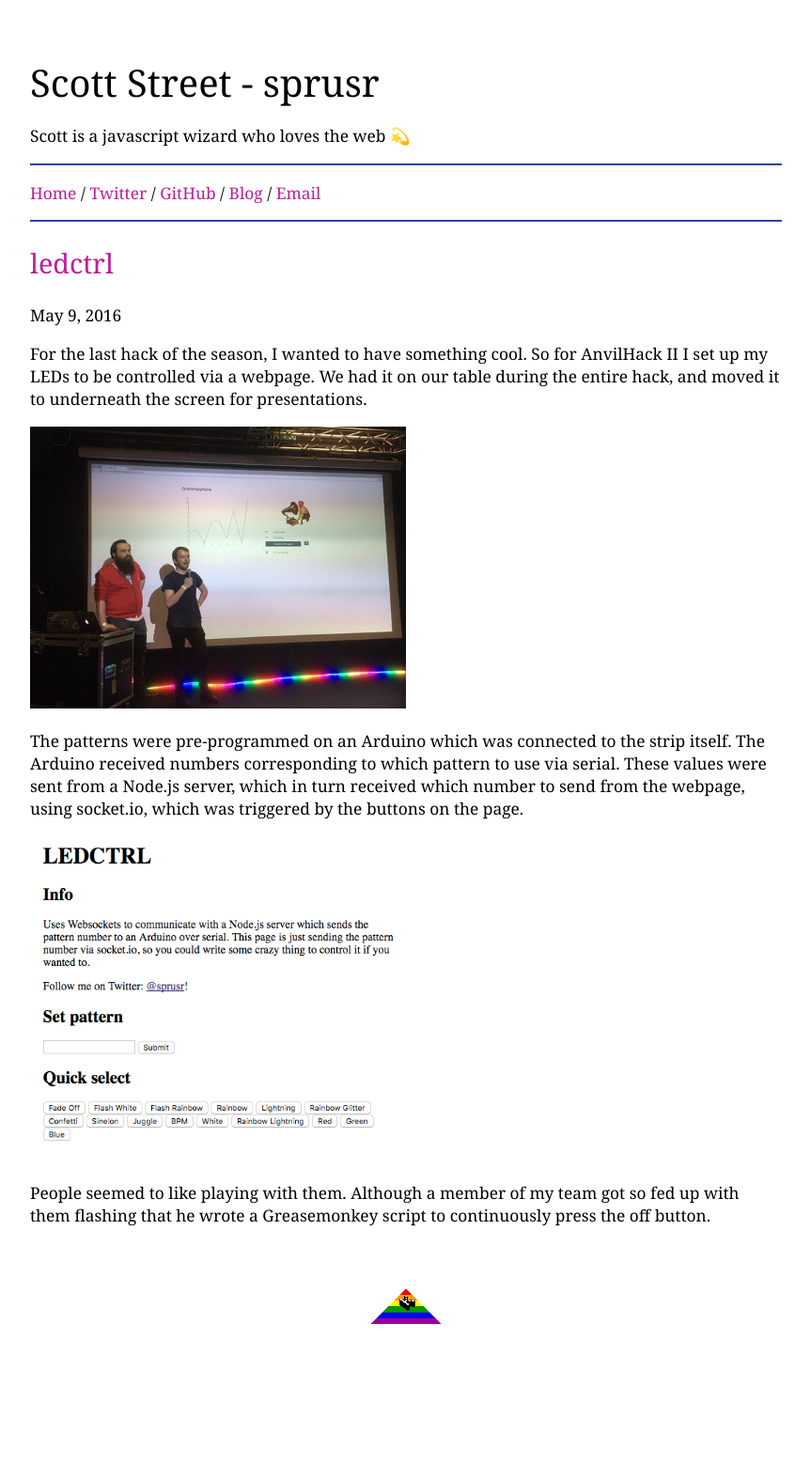
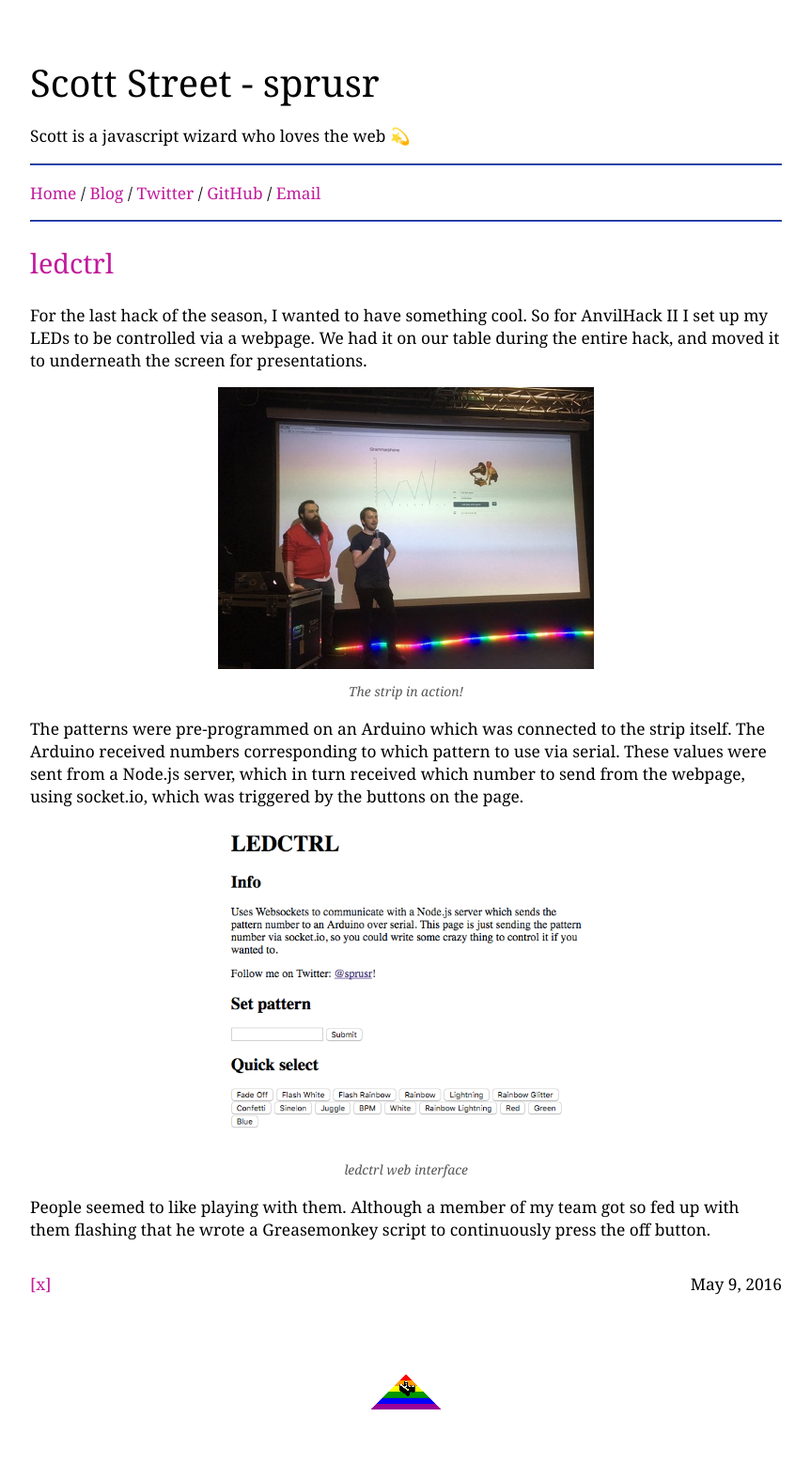
Before and after one commit to sprusr/sprusr.github.io, a Jekyll site: the page built from _posts/2016-05-09-ledctrl.md, in a window 1280 px wide. Shown: the whole page at 94% size, without its empty margins (208-1071 px from the left). Built offline with Jekyll 4.4.1, drawn with Linux system fonts in a browser that asks for light colours; before the commit the page ends 1483 px from its top, so only the background shows below that.

Commit message:
Clean up blog, add nicer styles

```diff
--- a/_config.yml
+++ b/_config.yml
@@ -6,15 +6,16 @@ author: "Scott Street"
 baseurl: ""
 url: "https://spru.sr"
 favicon: /img/favicon.ico
+permalink: pretty
 
 # Content
 links:
+  - title: Blog
+    url: /blog
   - title: Twitter
     url: https://twitter.com/sprusr
   - title: GitHub
     url: https://github.com/sprusr
-  - title: Blog
-    url: /blog
   - title: Email
     url: mailto:scott@spru.sr
 projects:
--- a/_layouts/post.html
+++ b/_layouts/post.html
@@ -1,15 +1,11 @@
 ---
 layout: default
 ---
-<article class="post" itemscope itemtype="http://schema.org/BlogPosting">
-
-  <header class="post-header">
-      <h2 class="post-title" itemprop="name headline"><a href="{{ page.url }}">{{ page.title }}</a></h2>
-    <p class="post-meta"><time datetime="{{ page.date | date_to_xmlschema }}" itemprop="datePublished">{{ page.date | date: "%b %-d, %Y" }}</time>{% if page.author %} • <span itemprop="author" itemscope itemtype="http://schema.org/Person"><span itemprop="name">{{ page.author }}</span></span>{% endif %}</p>
-  </header>
-
-  <div class="post-content" itemprop="articleBody">
-    {{ content }}
+<article class="post">
+  <h2><a href="{{ page.url }}">{{ page.title }}</a></h2>
+  {{ content }}
+  <div class="meta">
+    <p class="permalink"><a href="{{ page.url }}">[x]</a></p>
+    <p class="date">{{ page.date | date: "%b %-d, %Y" }}</p>
   </div>
-
 </article>
--- a/_posts/2016-05-09-ledctrl.md
+++ b/_posts/2016-05-09-ledctrl.md
@@ -1,17 +1,16 @@
 ---
 layout: post
 title: ledctrl
-category: blog
 ---
 
 For the last hack of the season, I wanted to have something cool. So for AnvilHack II I set up my LEDs to be controlled via a webpage. We had it on our table during the entire hack, and moved it to underneath the screen for presentations.
 
-{: .center}
 ![The strip in action!](/img/ledctrl-strip.jpg){:width="400px"}
+*The strip in action!*
 
 The patterns were pre-programmed on an Arduino which was connected to the strip itself. The Arduino received numbers corresponding to which pattern to use via serial. These values were sent from a Node.js server, which in turn received which number to send from the webpage, using socket.io, which was triggered by the buttons on the page.
 
-{: .center}
 ![ledctrl web interface](/img/ledctrl-web.png){:width="400px"}
+*ledctrl web interface*
 
 People seemed to like playing with them. Although a member of my team got so fed up with them flashing that he wrote a Greasemonkey script to continuously press the off button.
--- a/css/main.scss
+++ b/css/main.scss
@@ -150,13 +150,41 @@ header {
   padding: 0;
   list-style: none;
 
-  li:not(:last-child) {
+  article:not(:last-child) {
     border-bottom: 1px dashed rgb(204, 204, 204);
     padding-bottom: 20px;
   }
+}
 
-  h2 small {
-    font-size: 1rem;
+.post {
+  img {
+    max-width: 100%;
+    display: block;
+    margin: 0 auto;
+  }
+
+  img + em {
+    display: block;
+    text-align: center;
+    color: #555;
+    font-size: 0.8em;
+    margin-top: 1em;
+  }
+
+  .meta {
+    .permalink {
+      float: left;
+    }
+
+    .date {
+      float: right;
+    }
+
+    &::after {
+      display: block;
+      content: '';
+      clear: both;
+    }
   }
 }
 
--- a/index.html
+++ b/index.html
@@ -2,7 +2,6 @@
 layout: default
 ---
 
-<h2>About</h2>
 <p>
   Hey! I'm Scott, a second year CS student at Aston in Birmingham,
   UK. My favourite things are cycling, retro tech and beer.
```
Also changed, not shown: blog.html (+10 -6 lines).
